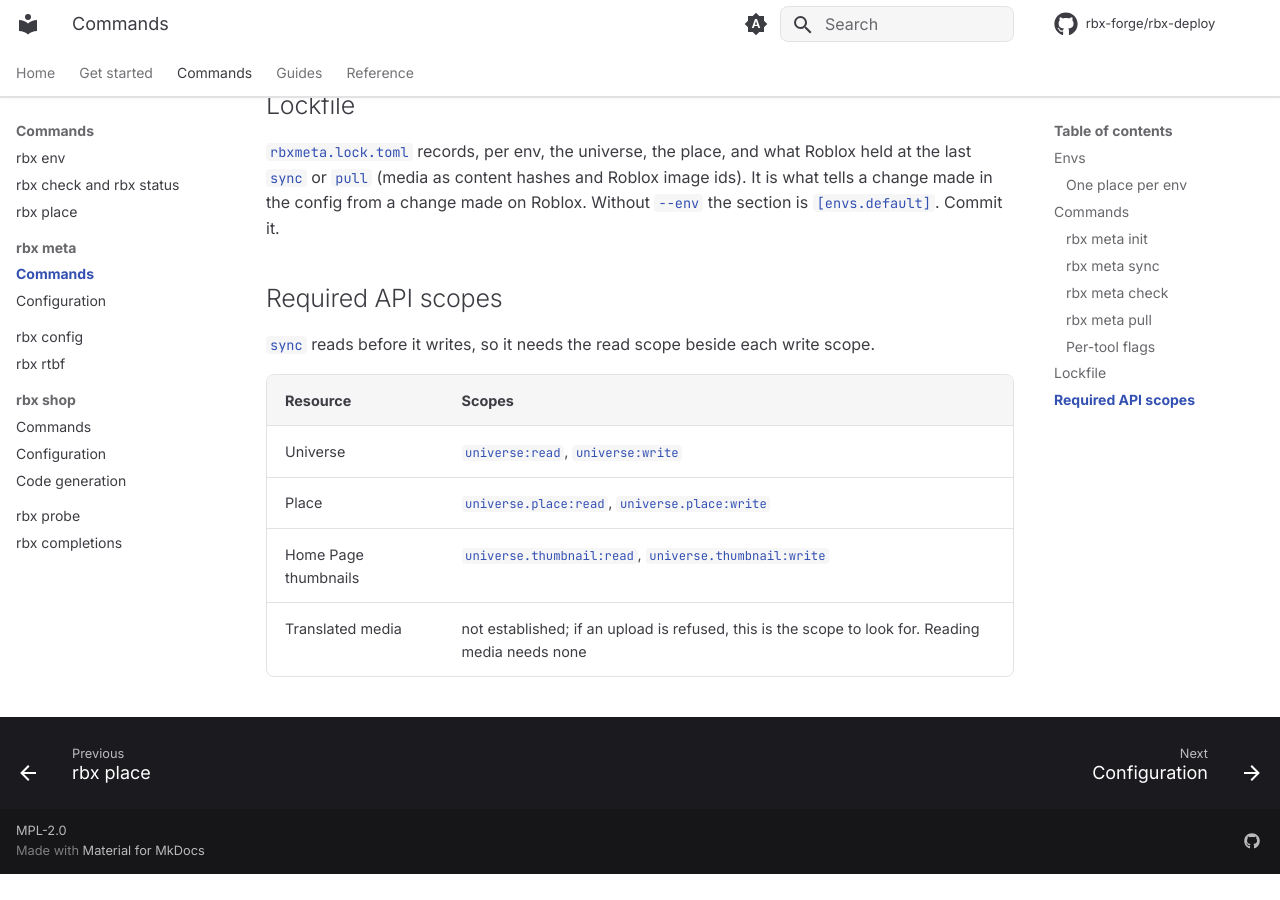
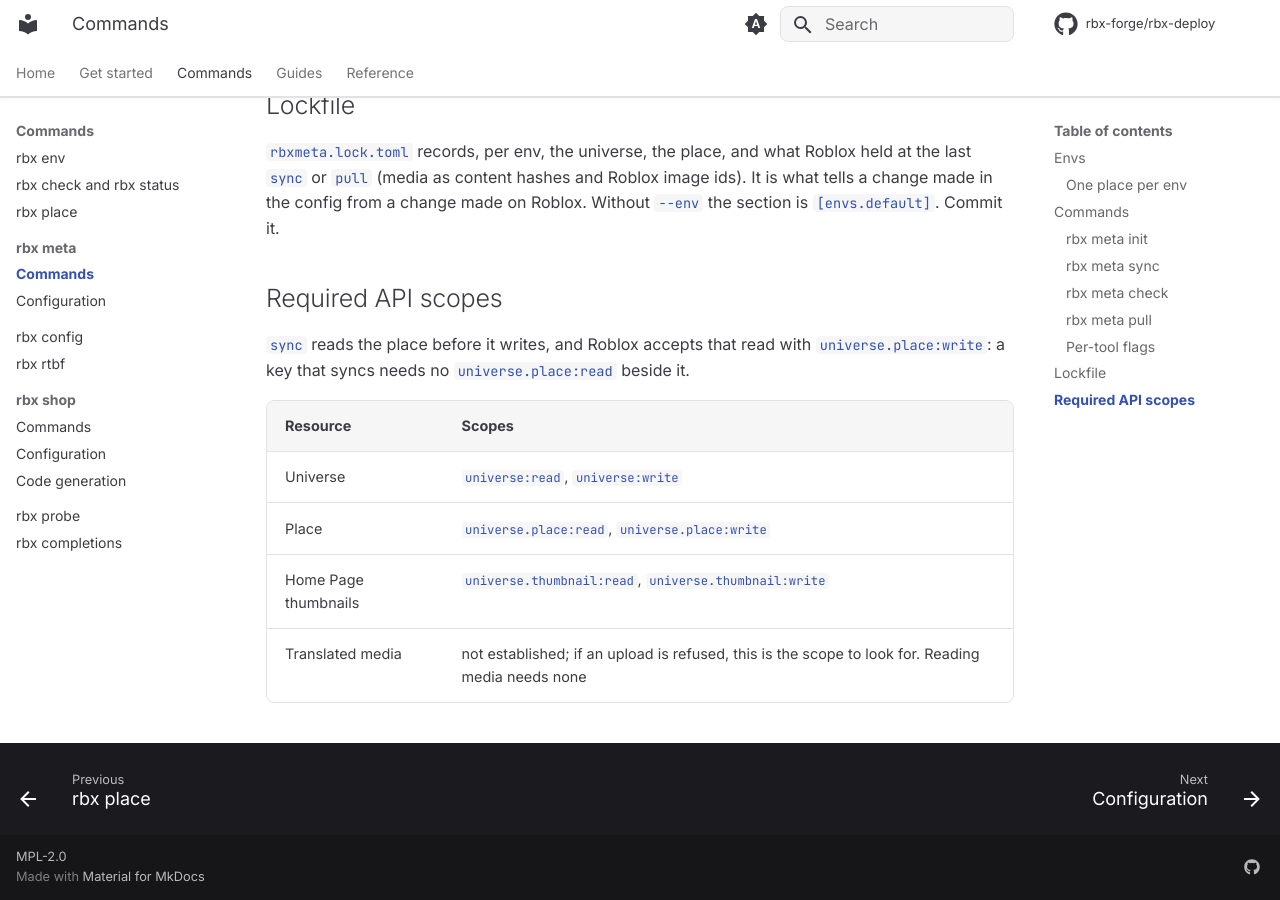
Before and after one commit to rbx-forge/rbx-cli, an MkDocs documentation site: the page built from docs/meta.md, in a window 1280 px wide and 900 px high, scrolled down 3368 px. Built offline with MkDocs 1.6.1 and Material for MkDocs 9.7.7, drawn with Linux system fonts in a browser that asks for light colours; comment, search, counter and statistics services are not loaded; before the commit the page ends 4242 px from its top, so only the background shows below that.

Commit message:
docs: the place read sync makes needs no universe.place:read
Measured with a key holding universe.place:write and no read scope: the read is accepted. The pages said sync needed the read scope beside each write scope, which was an assumption.

```diff
--- a/docs/meta.md
+++ b/docs/meta.md
@@ -100,7 +100,7 @@
 
 ## Required API scopes
 
-`sync` reads before it writes, so it needs the read scope beside each write scope.
+`sync` reads the place before it writes, and Roblox accepts that read with `universe.place:write`: a key that syncs needs no `universe.place:read` beside it.
 
 | Resource | Scopes |
 | --- | --- |
```
Also changed, not shown: CHANGELOG.md (+5 -4 lines), docs/reference/scopes.md (+1 -1 lines), docs/shop.md (+1 -1 lines).
